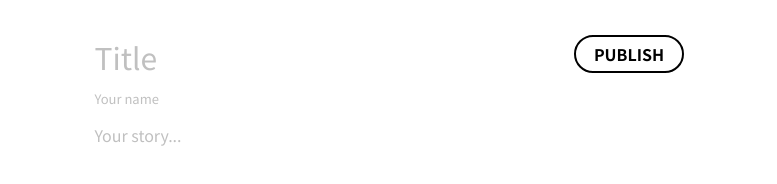
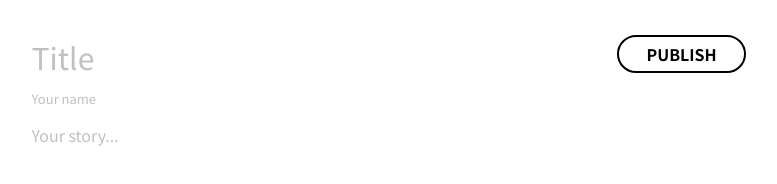
Before and after one commit to tobikuyo/Telegraph, a plain HTML site: page client/index.html in a window 1280 px wide. Shown: the whole page, without its empty margins (251-1028 px from the left). Drawn offline with Linux system fonts and the light colour scheme.

Commit message:
Changes to home page

```diff
--- a/client/index.html
+++ b/client/index.html
@@ -9,11 +9,11 @@
     </head>
     <body>
         <main>
-            <div class="form">
+            <form class="form">
                 <input type="text" class="form__title" placeholder="Title" />
                 <input type="text" class="form__pseudonym" placeholder="Your name" />
                 <textarea class="form__text" placeholder="Your story..."></textarea>
-            </div>
+            </form>
             <input type="submit" class="form__submit" value="Publish" />
         </main>
     </body>
--- a/client/styles.css
+++ b/client/styles.css
@@ -39,7 +39,7 @@ textarea {
 .form {
     display: flex;
     flex-direction: column;
-    flex: 0.35;
+    flex: 0.45;
 }
 
 .form__title {
```
